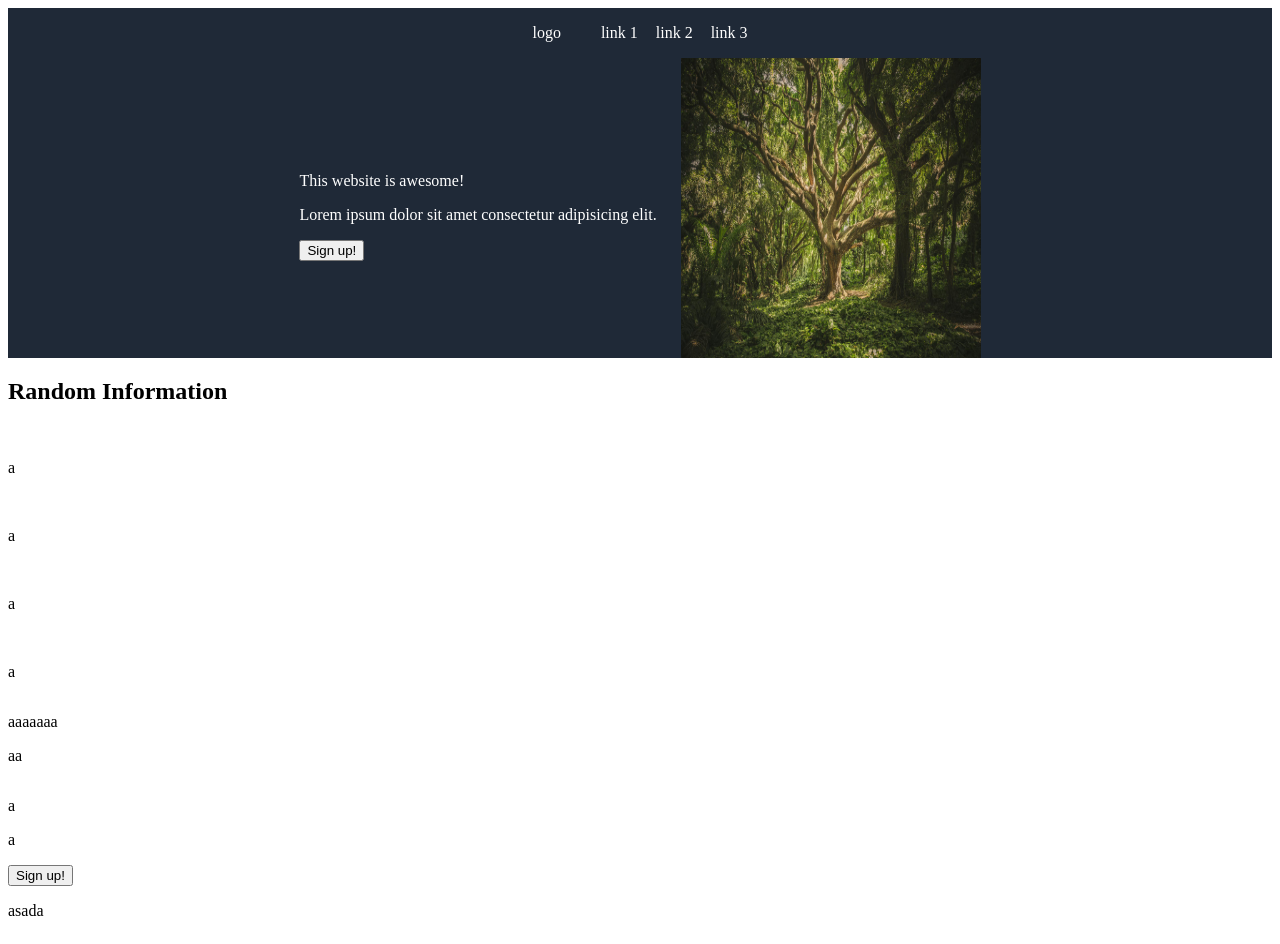
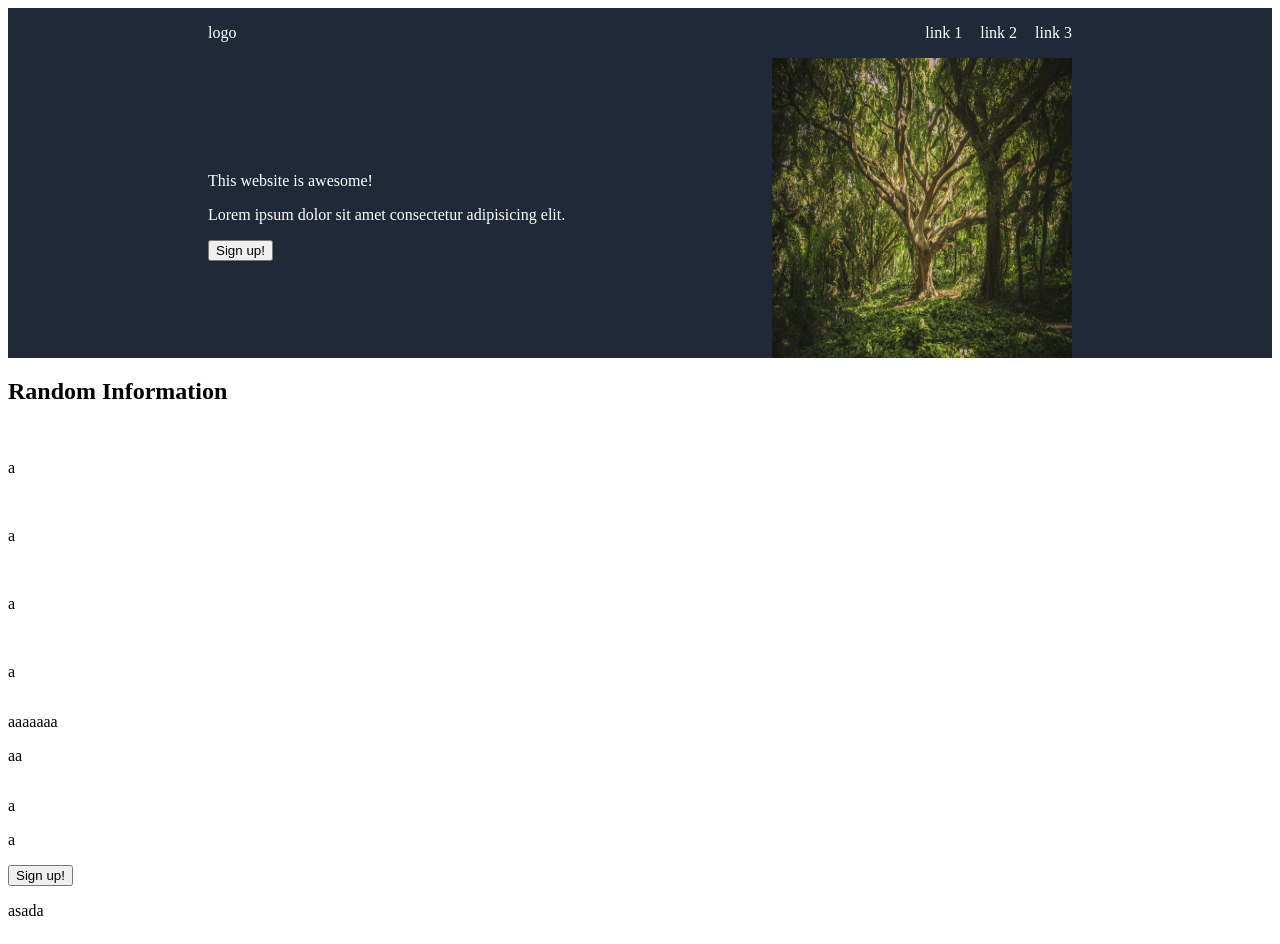
Before and after one commit to Svar00/svar-landingpage, a plain HTML site: page index.html in a window 1280 px wide. Drawn offline with Linux system fonts and the light colour scheme.

Commit message:
fixed some padding issues on the hero section

```diff
--- a/style.css
+++ b/style.css
@@ -6,21 +6,23 @@ body{
     display: flex;
     flex-direction: column;
     flex: 1;
+
 }
 
+/* hero section */
 .herocontainer{
     display: flex;
     flex-direction: column;
     background-color: #1F2937;
     color: white;
+    padding: 0px 200px;
 }
 
 .section1{
     display: flex;
     justify-content: center;
     align-items: center;
-    margin: auto;
-}
+    }
 .logo{
     display: flex;
     flex: auto;
@@ -34,9 +36,8 @@ ul {
 
 .section2{
     display: flex;
-    justify-content: center;
+    justify-content: space-between;
     align-items: center;
-    margin: auto;
     gap: 24px;
 }
 
@@ -44,3 +45,5 @@ ul {
     height: 300px;
     width: 300px;
 }
+
+/* middle section */
```
